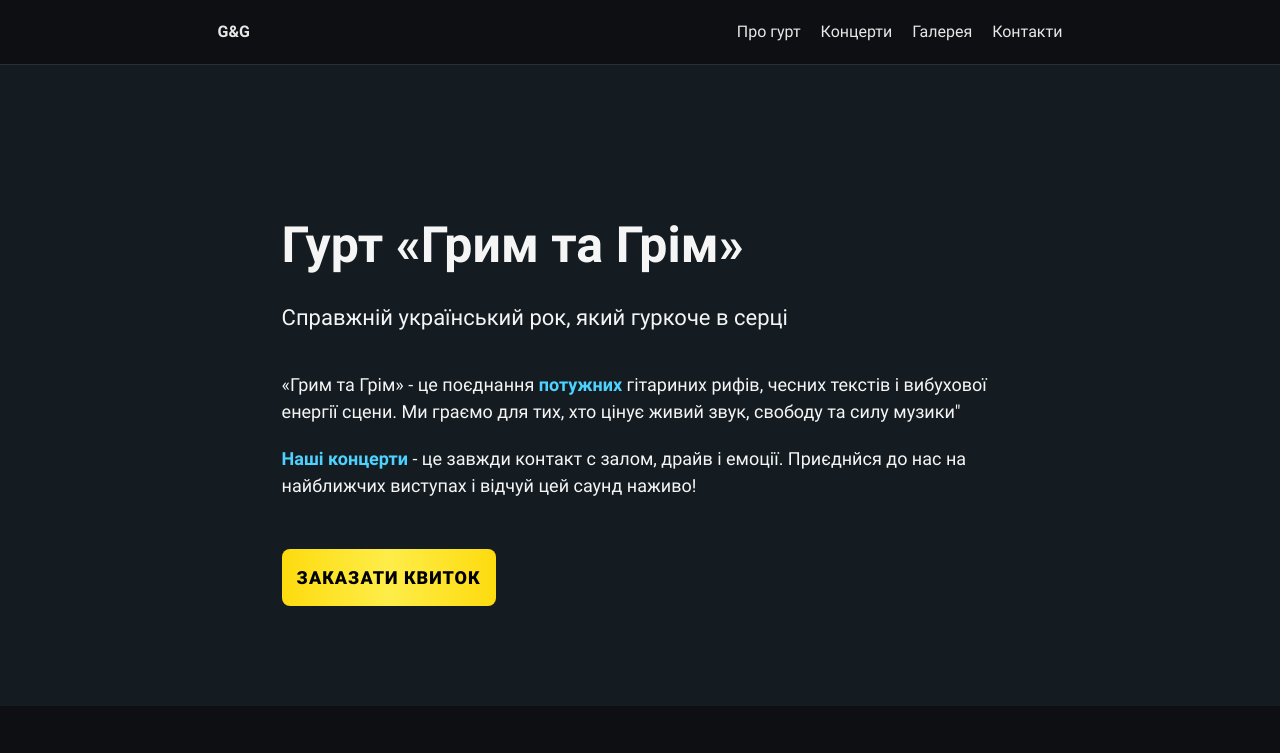
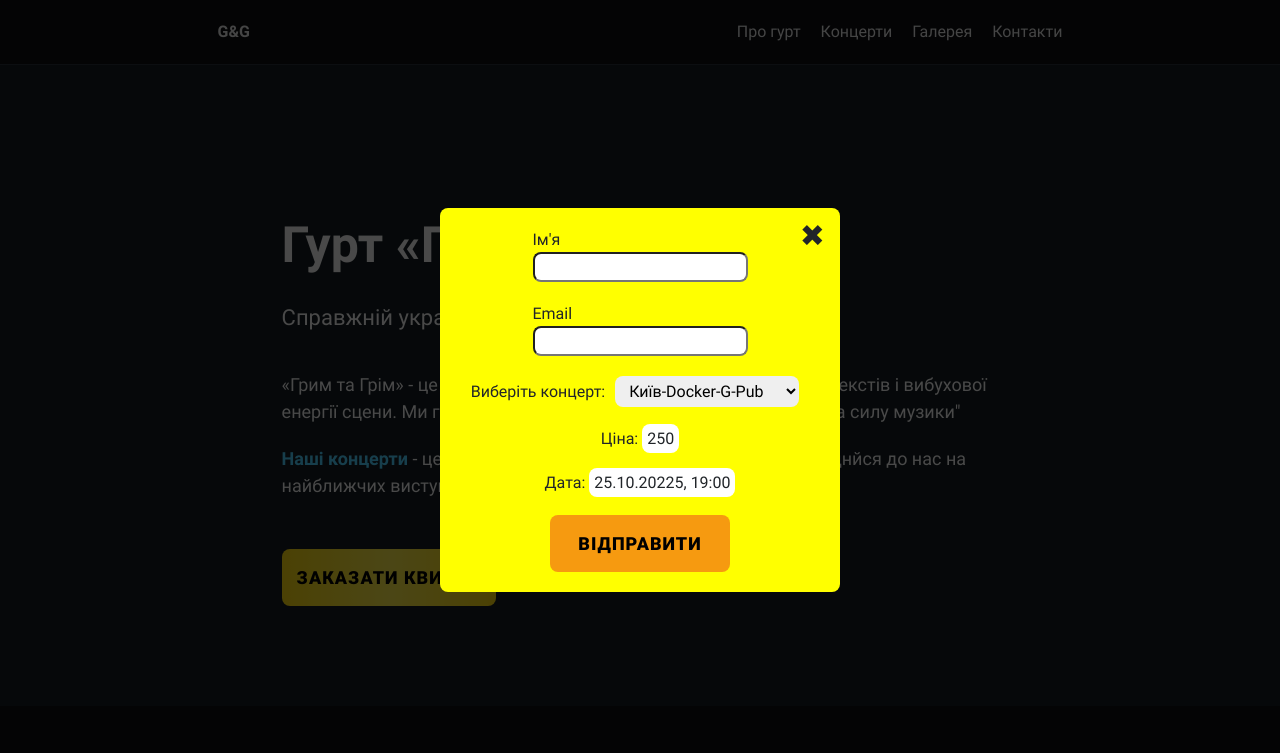
Before and after one commit to DenisFGit/lotoplay_test, a website: page src/index.html in a window 1280 px wide. Both pictures are taken after a click on the button "ЗАКАЗАТИ КВИТОК". Shown: the top 753 px of the page. Drawn offline with Linux system fonts and the light colour scheme.

Commit message:
uncomment modal, get back promo height

```diff
--- a/src/index.html
+++ b/src/index.html
@@ -264,7 +264,7 @@
         </div>
     </div>
 
-    <!-- <div class="modal">
+    <div class="modal">
         <div class="modal__close">&#10006;</div>
         <form class="modal__form" method="GET">
             <div class="modal__name">
@@ -294,10 +294,10 @@
             <p>Дата: <span id="date"></span></p>
             <button class="btn btn_modal" id="modal-btn" type="submit">Відправити</button>
         </form>
-    </div> -->
+    </div>
     <!-- <button id="test-btn" class="btn">Click me</button> -->
 
-    <!-- <script src="js/script.js" defer></script> -->
+    <script src="js/script.js" defer></script>
 </body>
 
 </html>
--- a/src/sass/blocks/_media.scss
+++ b/src/sass/blocks/_media.scss
@@ -191,7 +191,7 @@
 
     }
     .promo {
-        min-height: 100vh;
+        // min-height: 100vh;
         p {
             font-size: 14px;
         }
--- a/src/sass/blocks/_modal.scss
+++ b/src/sass/blocks/_modal.scss
@@ -36,9 +36,10 @@
         gap: 20px;
     }
     &__close {
+        font-size: 30px;
         position: absolute;
-        right: 10px;
-        top: 10px;
+        right: 15px;
+        top: 5px;
         cursor: pointer;
     }
     // &__name,
```
Also changed, not shown: src/css/style.min.css.
